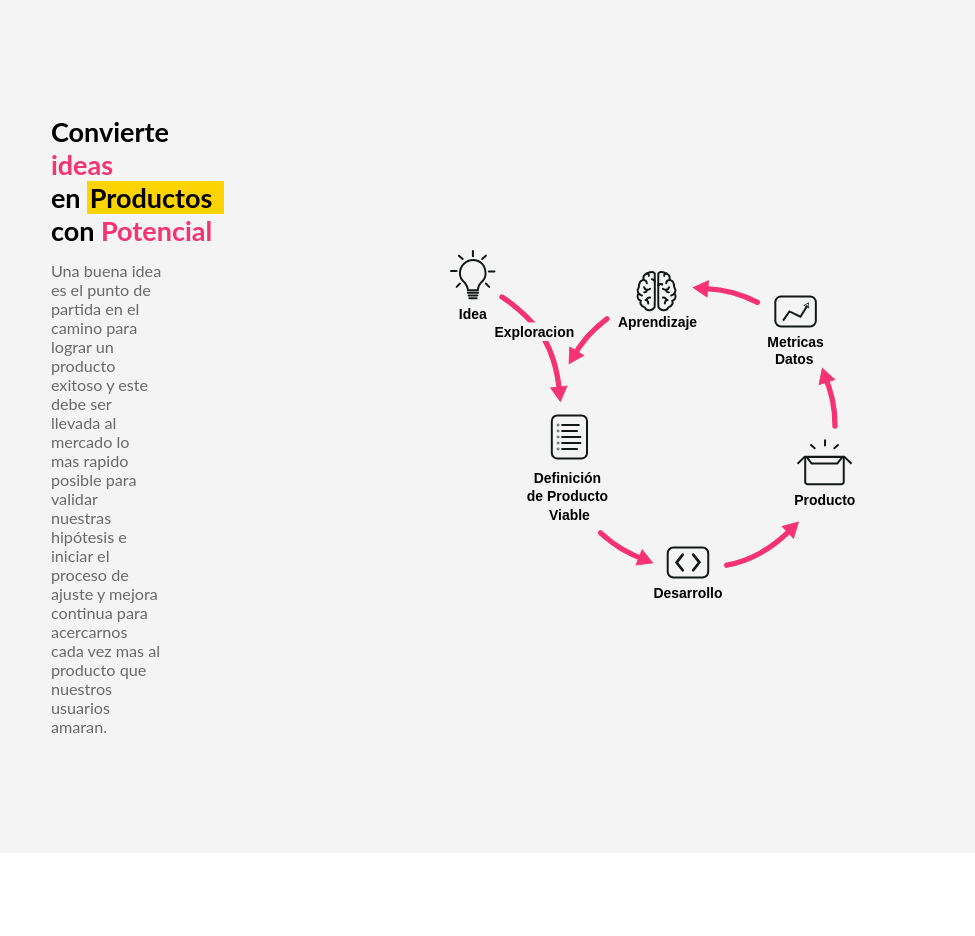
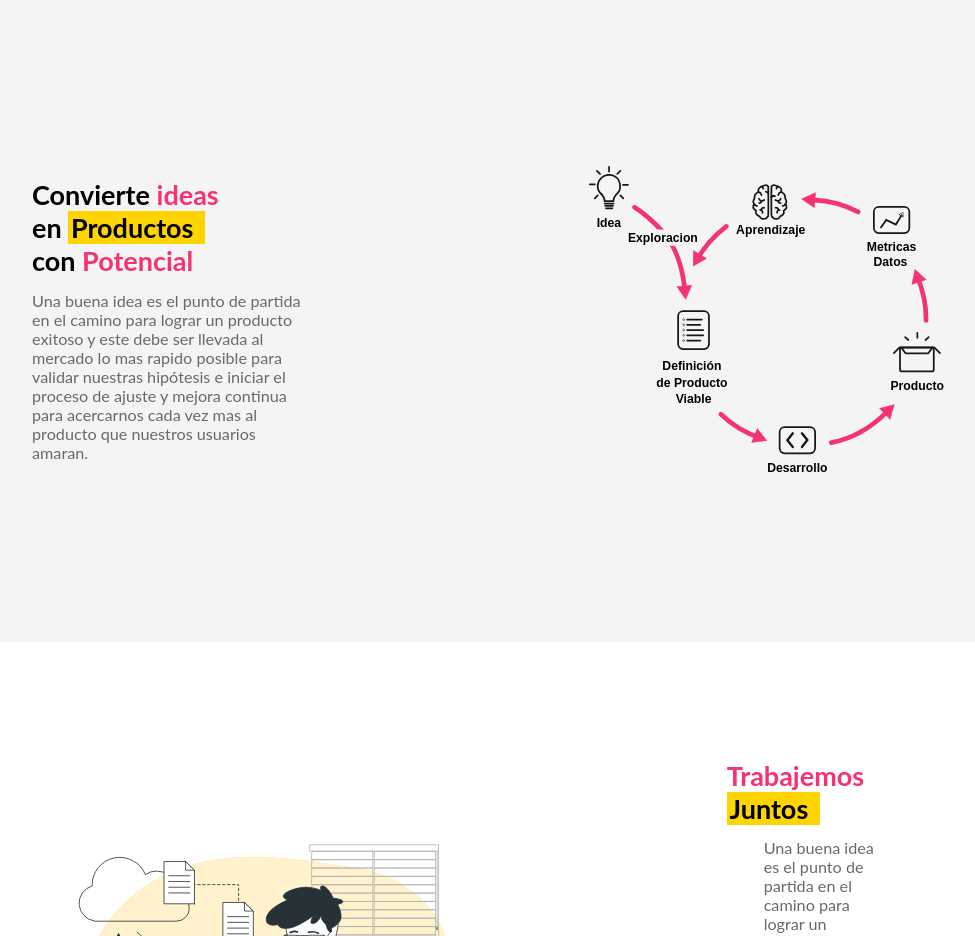
Before and after one commit to Groway-Studio/groway_landing, a React (Vite) app: page / in a window 1280 px wide. Shown: the part 910-1846 px from the top of the page, without its empty margins (159-1134 px from the left). Built offline with nearby package versions, Linux system fonts and the light colour scheme.

Commit message:
update styles

```diff
--- a/src/components/Main/_main.scss
+++ b/src/components/Main/_main.scss
@@ -20,8 +20,8 @@
     }
 
     &__text {
-
-        width: 18%;
+        width: 50%;
+        padding: 7rem;
         display: flex;
         justify-content: center;
         //align-items: center;
```
